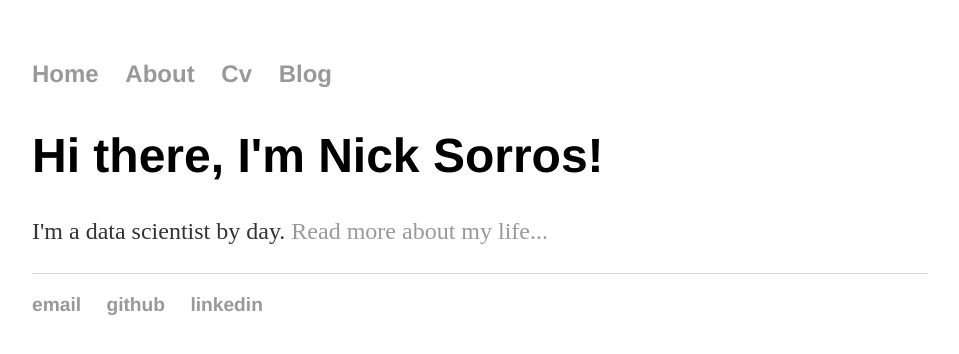
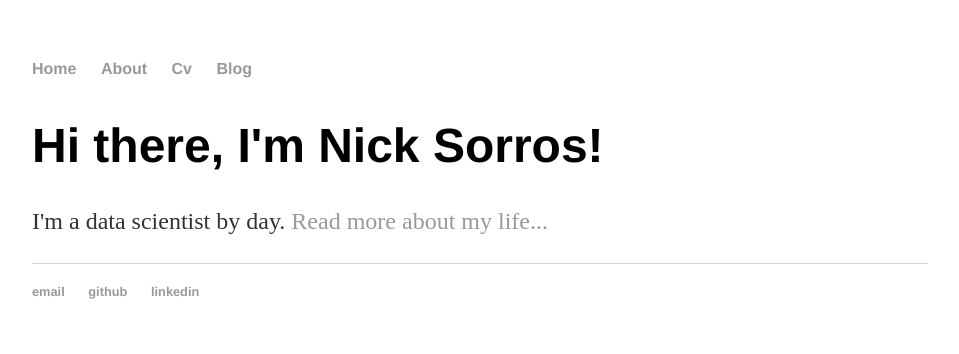
Before and after one commit to nsorros/nsorros.github.io, a Jekyll site: the page built from index.html, in a window 1280 px wide. Shown: the top 354 px of the page, without its empty margins (160-1119 px from the left). Built offline with Jekyll 4.4.1, drawn with Linux system fonts in a browser that asks for light colours.

Commit message:
Update main.css

```diff
--- a/css/main.css
+++ b/css/main.css
@@ -39,9 +39,5 @@ footer {
 
 ul {
     margin: 20px auto 40px;
-    font-size: 1.5em;
+    font-size: 1em;
 }
-
-ul li {
-    list-style: none;
-}
```
